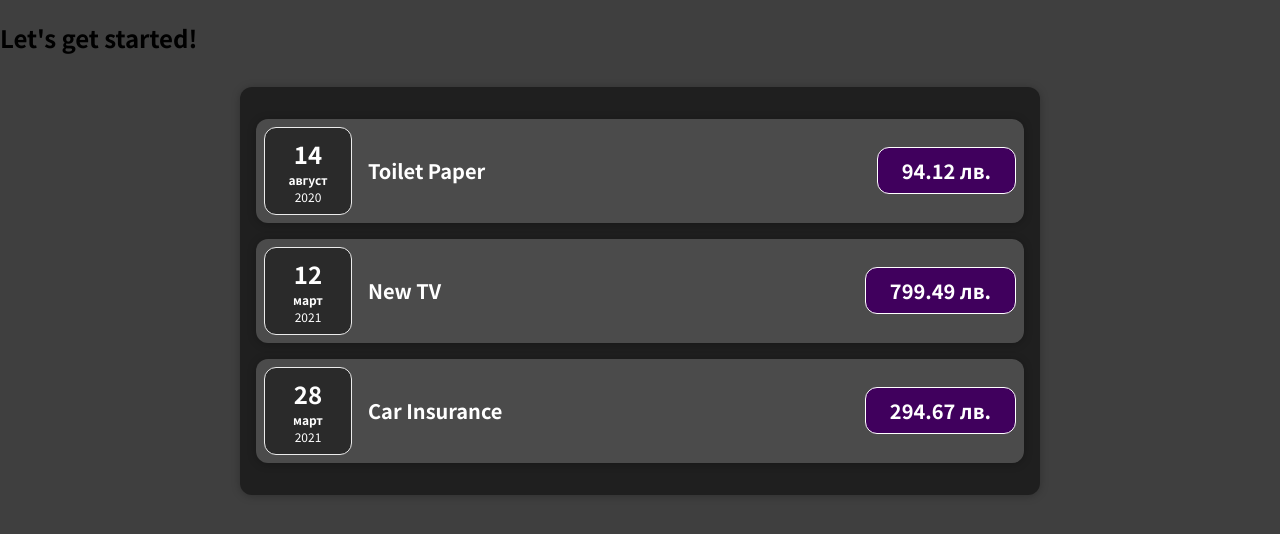
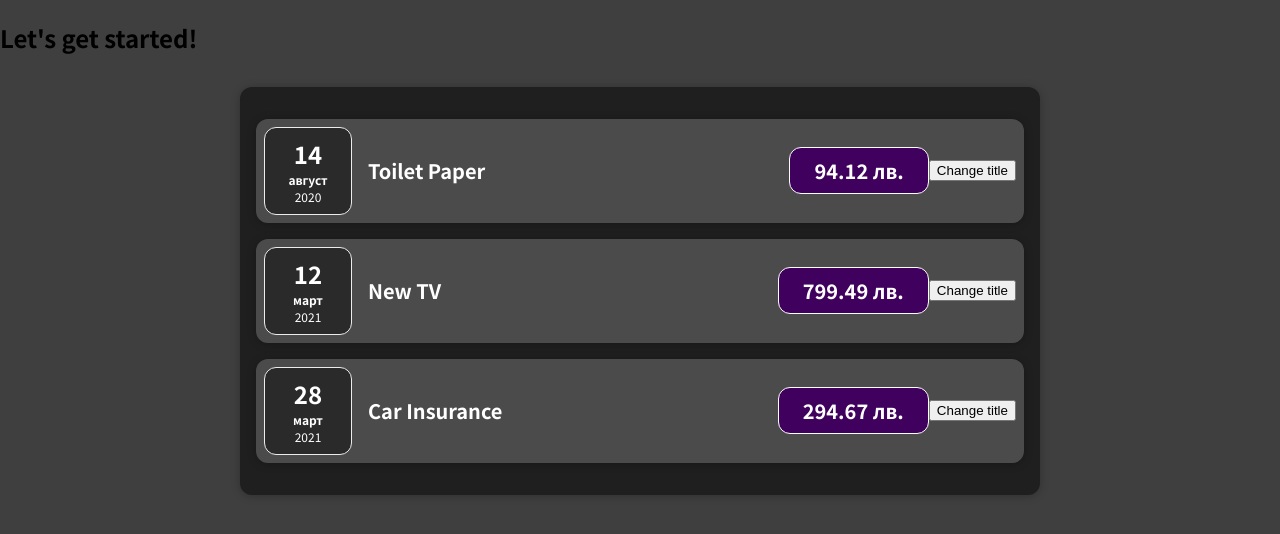
Before and after one commit to kalinpetrovbg/React-Expense-Tracker, a React (Create React App) app: page / in a window 1280 px wide. Shown: the top 534 px of the page. Built offline with nearby package versions, Linux system fonts and the light colour scheme.

Commit message:
Update ExpenseItem.js

```diff
--- a/src/components/ExpenseItem.js
+++ b/src/components/ExpenseItem.js
@@ -1,15 +1,26 @@
+import { useState } from 'react'
+
 import Card from './Card';
 import ExpenseDate from './ExpenseDate';
 import './ExpenseItem.css';
 
 const ExpenseItem = (props) => {
+  let [title, setTitle] = useState(props.title);
+
+  const updateTitle = () => {
+    setTitle('New!!!');
+    console.log(title)
+  }
+
+
   return (
     <Card className="expense-item">
       <ExpenseDate date={props.date} />
       <div className="expense-item__description">
-        <h2>{props.title}</h2>
+        <h2>{title}</h2>
         <div className="expense-item__price">{props.amount} лв.</div>
       </div>
+      <button onClick={updateTitle}>Change title</button>
     </Card>
 
   );
```
